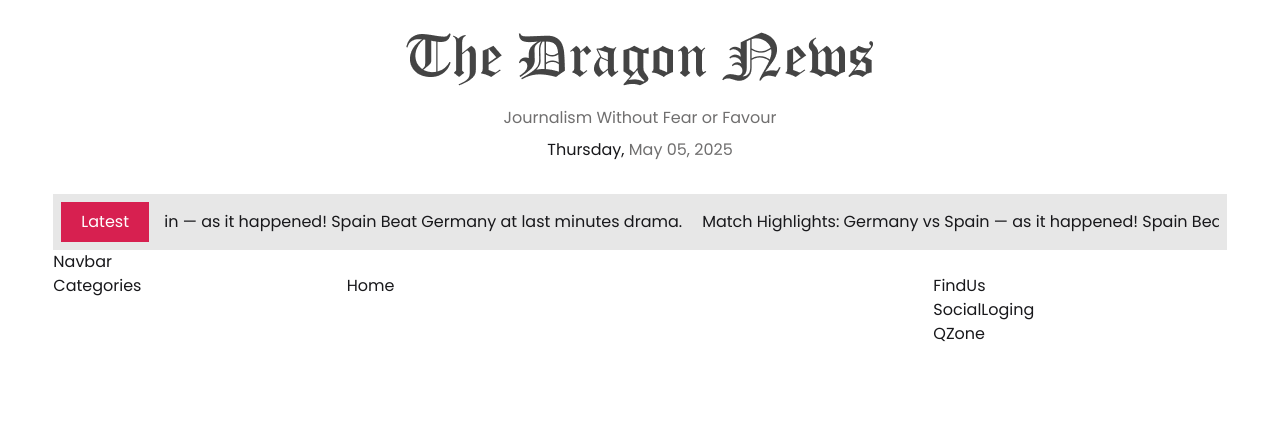
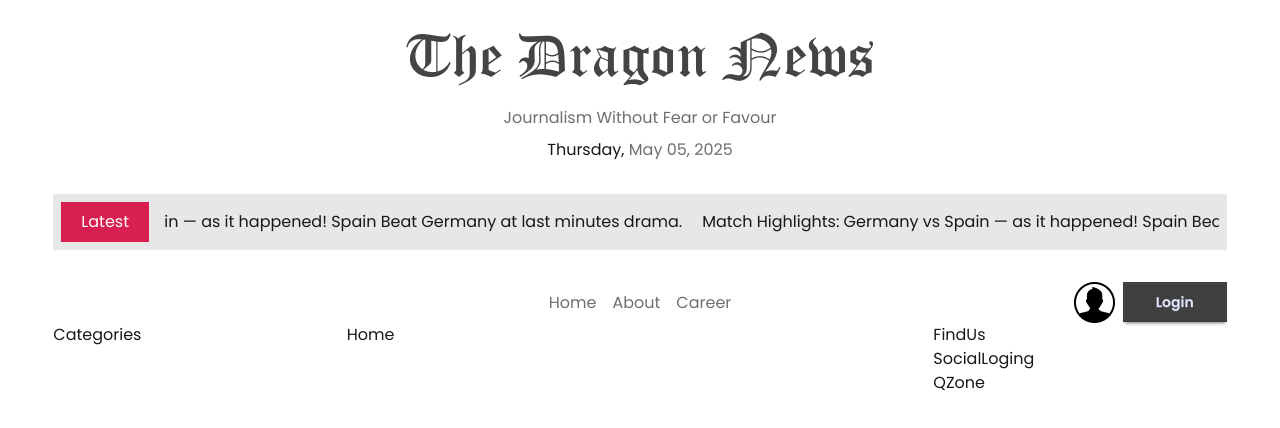
Before and after one commit to hamadismail/dragon-news, a React (Vite) app: page / in a window 1280 px wide. Shown: the top 428 px of the page. Built offline with nearby package versions, Linux system fonts and the light colour scheme.

Commit message:
implement navbar

```diff
--- a/src/components/Header/Navbar.jsx
+++ b/src/components/Header/Navbar.jsx
@@ -1,7 +1,21 @@
 import React from 'react';
+import { NavLink } from 'react-router';
+import user from '../../assets/images/user.png';
 
 const Navbar = () => {
-  return <div>Navbar</div>;
+  return (
+    <div className="flex relative justify-between mt-8 items-center">
+      <div className="absolute left-1/2 transform -translate-x-1/2 flex gap-4 text-accent-content ">
+        <NavLink>Home</NavLink>
+        <NavLink>About</NavLink>
+        <NavLink>Career</NavLink>
+      </div>
+      <div className="flex gap-2 ml-auto">
+        <img src={user} />
+        <button className="btn btn-primary px-8 rounded-none">Login</button>
+      </div>
+    </div>
+  );
 };
 
 export default Navbar;
```
